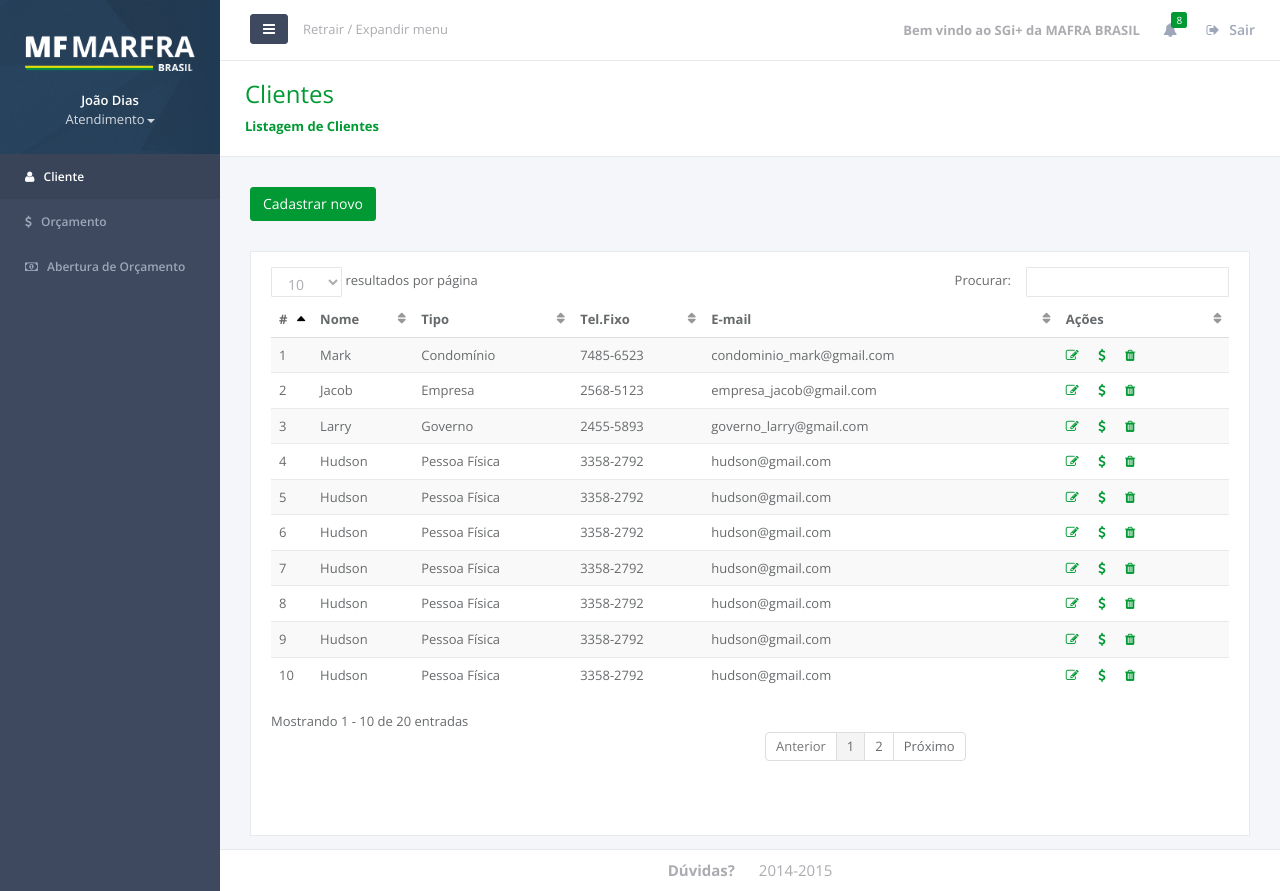
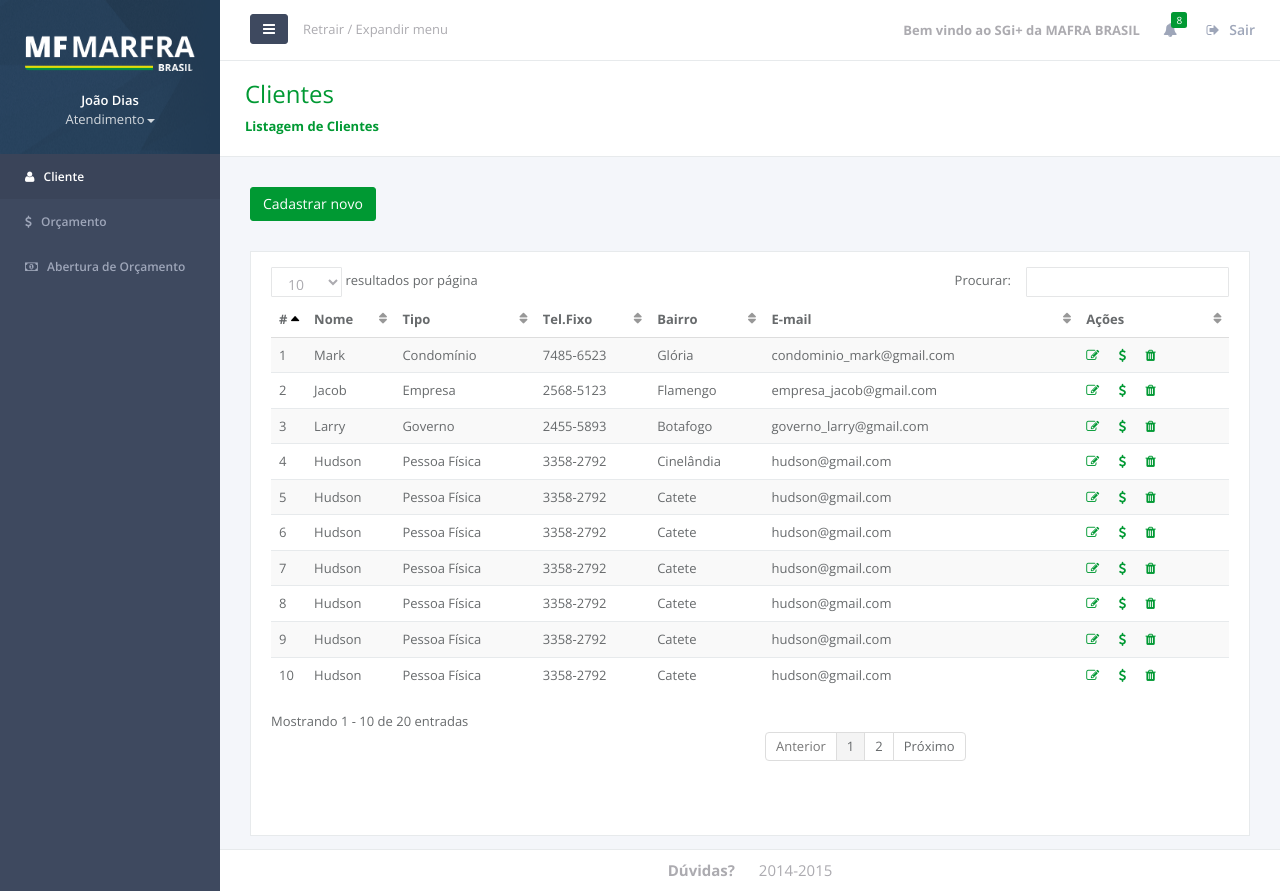
Before and after one commit to zuiurac/Marfra, a PHP site: page / in a window 1280 px wide. Run offline with PHP 8.4, Linux system fonts and the light colour scheme; some libraries are stand-ins or nearby versions.

Commit message:
calculista

```diff
--- a/index.php
+++ b/index.php
@@ -30,6 +30,7 @@
                                 <th>Nome</th>
                                 <th>Tipo</th>
                                 <th>Tel.Fixo</th>
+                                <th>Bairro</th>
                                 <th>E-mail</th>
                                 <th>Ações</th>
                             </tr>
@@ -40,6 +41,7 @@
                                 <td>Mark</td>
                                 <td>Condomínio</td>
                                 <td>7485-6523</td>
+                                <td>Glória</td>
                                 <td>condominio_mark@gmail.com</td>
                                 <td>
                                     <a href="novo_cliente.php" title="editar"><i class="fa fa-edit text-navy"></i></a>
@@ -52,6 +54,7 @@
                                 <td>Jacob</td>
                                 <td>Empresa</td>
                                 <td>2568-5123</td>
+                                <td>Flamengo</td>
                                 <td>empresa_jacob@gmail.com</td>
                                 <td>
                                     <a href="novo_cliente.php" title="editar"><i class="fa fa-edit text-navy"></i></a>
@@ -64,6 +67,7 @@
                                 <td>Larry</td>
                                 <td>Governo</td>
                                 <td>2455-5893</td>
+                                <td>Botafogo</td>
                                 <td>governo_larry@gmail.com</td>
                                 <td>
                                     <a href="novo_cliente.php" title="editar"><i class="fa fa-edit text-navy"></i></a>
@@ -76,6 +80,7 @@
                                 <td>Hudson</td>
                                 <td>Pessoa Física</td>
                                 <td>3358-2792</td>
+                                <td>Cinelândia</td>
                                 <td>hudson@gmail.com</td>
                                 <td>
                                     <a href="novo_cliente.php" title="editar"><i class="fa fa-edit text-navy"></i></a>
@@ -87,6 +92,7 @@
                                 <td>Hudson</td>
                                 <td>Pessoa Física</td>
                                 <td>3358-2792</td>
+                                <td>Catete</td>
                                 <td>hudson@gmail.com</td>
                                 <td>
                                     <a href="#" title="editar"><i class="fa fa-edit text-navy"></i></a>
@@ -98,6 +104,7 @@
                                 <td>Hudson</td>
                                 <td>Pessoa Física</td>
                                 <td>3358-2792</td>
+                                <td>Catete</td>
                                 <td>hudson@gmail.com</td>
                                 <td>
                                     <a href="#" title="editar"><i class="fa fa-edit text-navy"></i></a>
@@ -109,6 +116,7 @@
                                 <td>Hudson</td>
                                 <td>Pessoa Física</td>
                                 <td>3358-2792</td>
+                                <td>Catete</td>
                                 <td>hudson@gmail.com</td>
                                 <td>
                                     <a href="#" title="editar"><i class="fa fa-edit text-navy"></i></a>
@@ -120,6 +128,7 @@
                                 <td>Hudson</td>
                                 <td>Pessoa Física</td>
                                 <td>3358-2792</td>
+                                <td>Catete</td>
                                 <td>hudson@gmail.com</td>
                                 <td>
                                     <a href="#" title="editar"><i class="fa fa-edit text-navy"></i></a>
@@ -131,6 +140,7 @@
                                 <td>Hudson</td>
                                 <td>Pessoa Física</td>
                                 <td>3358-2792</td>
+                                <td>Catete</td>
                                 <td>hudson@gmail.com</td>
                                 <td>
                                     <a href="#" title="editar"><i class="fa fa-edit text-navy"></i></a>
@@ -142,6 +152,7 @@
                                 <td>Hudson</td>
                                 <td>Pessoa Física</td>
                                 <td>3358-2792</td>
+                                <td>Catete</td>
                                 <td>hudson@gmail.com</td>
                                 <td>
                                     <a href="#" title="editar"><i class="fa fa-edit text-navy"></i></a>
@@ -153,6 +164,7 @@
                                 <td>Hudson</td>
                                 <td>Pessoa Física</td>
                                 <td>3358-2792</td>
+                                <td>Catete</td>
                                 <td>hudson@gmail.com</td>
                                 <td>
                                     <a href="#" title="editar"><i class="fa fa-edit text-navy"></i></a>
@@ -164,6 +176,7 @@
                                 <td>Hudson</td>
                                 <td>Pessoa Física</td>
                                 <td>3358-2792</td>
+                                <td>Catete</td>
                                 <td>hudson@gmail.com</td>
                                 <td>
                                     <a href="#" title="editar"><i class="fa fa-edit text-navy"></i></a>
@@ -175,6 +188,7 @@
                                 <td>Hudson</td>
                                 <td>Pessoa Física</td>
                                 <td>3358-2792</td>
+                                <td>Catete</td>
                                 <td>hudson@gmail.com</td>
                                 <td>
                                     <a href="#" title="editar"><i class="fa fa-edit text-navy"></i></a>
@@ -186,6 +200,7 @@
                                 <td>Hudson</td>
                                 <td>Pessoa Física</td>
                                 <td>3358-2792</td>
+                                <td>Catete</td>
                                 <td>hudson@gmail.com</td>
                                 <td>
                                     <a href="#" title="editar"><i class="fa fa-edit text-navy"></i></a>
@@ -198,6 +213,7 @@
                                 <td>Hudson</td>
                                 <td>Pessoa Física</td>
                                 <td>3358-2792</td>
+                                <td>Catete</td>
                                 <td>hudson@gmail.com</td>
                                 <td>
                                     <a href="#" title="editar"><i class="fa fa-edit text-navy"></i></a>
@@ -210,6 +226,7 @@
                                 <td>Hudson</td>
                                 <td>Pessoa Física</td>
                                 <td>3358-2792</td>
+                                <td>Catete</td>
                                 <td>hudson@gmail.com</td>
                                 <td>
                                     <a href="#" title="editar"><i class="fa fa-edit text-navy"></i></a>
@@ -222,6 +239,7 @@
                                 <td>Hudson</td>
                                 <td>Pessoa Física</td>
                                 <td>3358-2792</td>
+                                <td>Catete</td>
                                 <td>hudson@gmail.com</td>
                                 <td>
                                     <a href="#" title="editar"><i class="fa fa-edit text-navy"></i></a>
@@ -234,6 +252,7 @@
                                 <td>Hudson</td>
                                 <td>Pessoa Física</td>
                                 <td>3358-2792</td>
+                                <td>Catete</td>
                                 <td>hudson@gmail.com</td>
                                 <td>
                                     <a href="#" title="editar"><i class="fa fa-edit text-navy"></i></a>
@@ -246,6 +265,7 @@
                                 <td>Hudson</td>
                                 <td>Pessoa Física</td>
                                 <td>3358-2792</td>
+                                <td>Catete</td>
                                 <td>hudson@gmail.com</td>
                                 <td>
                                     <a href="#" title="editar"><i class="fa fa-edit text-navy"></i></a>
@@ -258,6 +278,7 @@
                                 <td>Hudson</td>
                                 <td>Pessoa Física</td>
                                 <td>3358-2792</td>
+                                <td>Catete</td>
                                 <td>hudson@gmail.com</td>
                                 <td>
                                     <a href="#" title="editar"><i class="fa fa-edit text-navy"></i></a>
```
Also changed, not shown: OrcamentoCalculo.php (+24 -4 lines).
